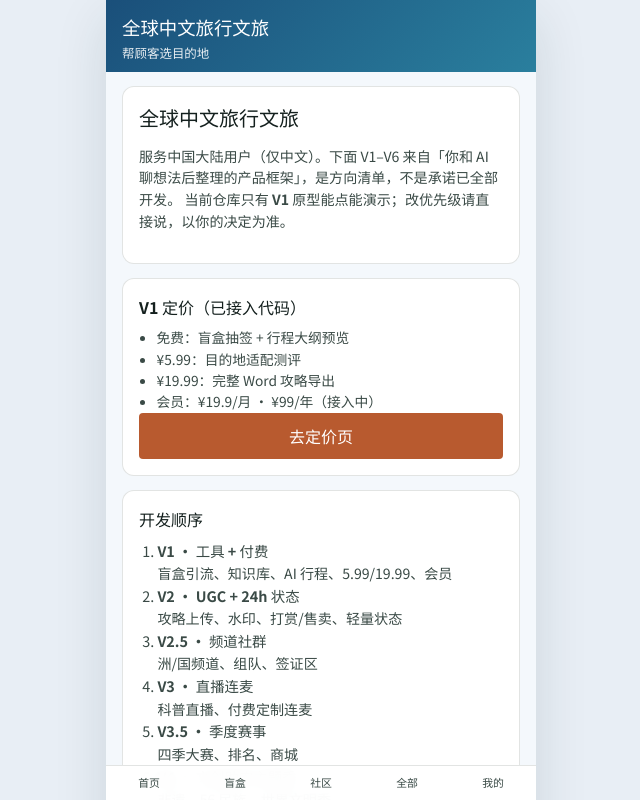
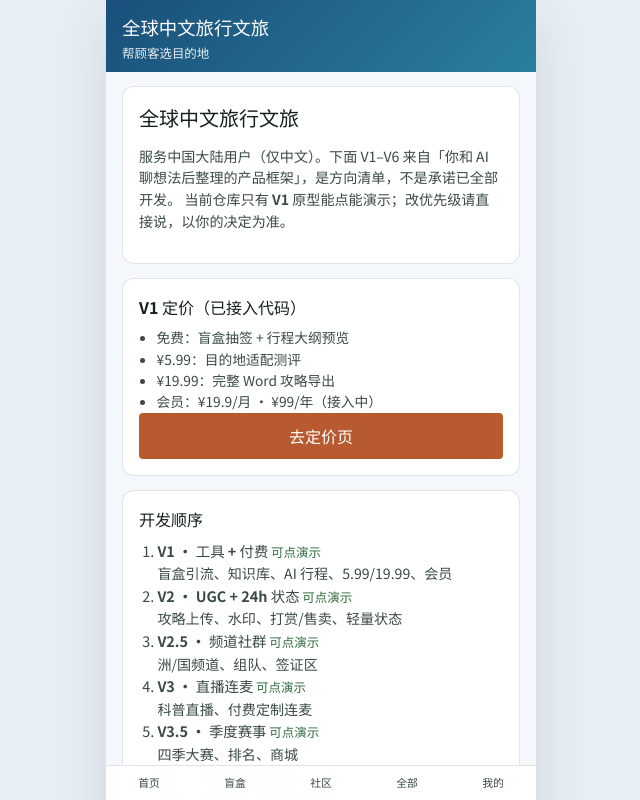
Before and after one commit to chenyezhu03-crypto/chenye03-crypto.github.io, a React (Vite) app: page /travel/roadmap in a window 1280 px wide. Shown: the top 800 px of the page, without its empty margins (319-959 px from the left). Built offline with nearby package versions, Linux system fonts and the light colour scheme.

Commit message:
fix: roadmap prototype badge
Co-authored-by: chenyezhu03-crypto <chenyezhu03-crypto@users.noreply.github.com>

```diff
--- a/src/pages/travel/TravelRoadmap.tsx
+++ b/src/pages/travel/TravelRoadmap.tsx
@@ -44,6 +44,9 @@ export function TravelRoadmap() {
               <strong>
                 {p.id} · {p.title}
               </strong>
+              {p.status === 'prototype' && (
+                <span className="travel-roadmap-now"> 可点演示</span>
+              )}
               {p.status === 'in_progress' && (
                 <span className="travel-roadmap-now"> 进行中</span>
               )}
```
